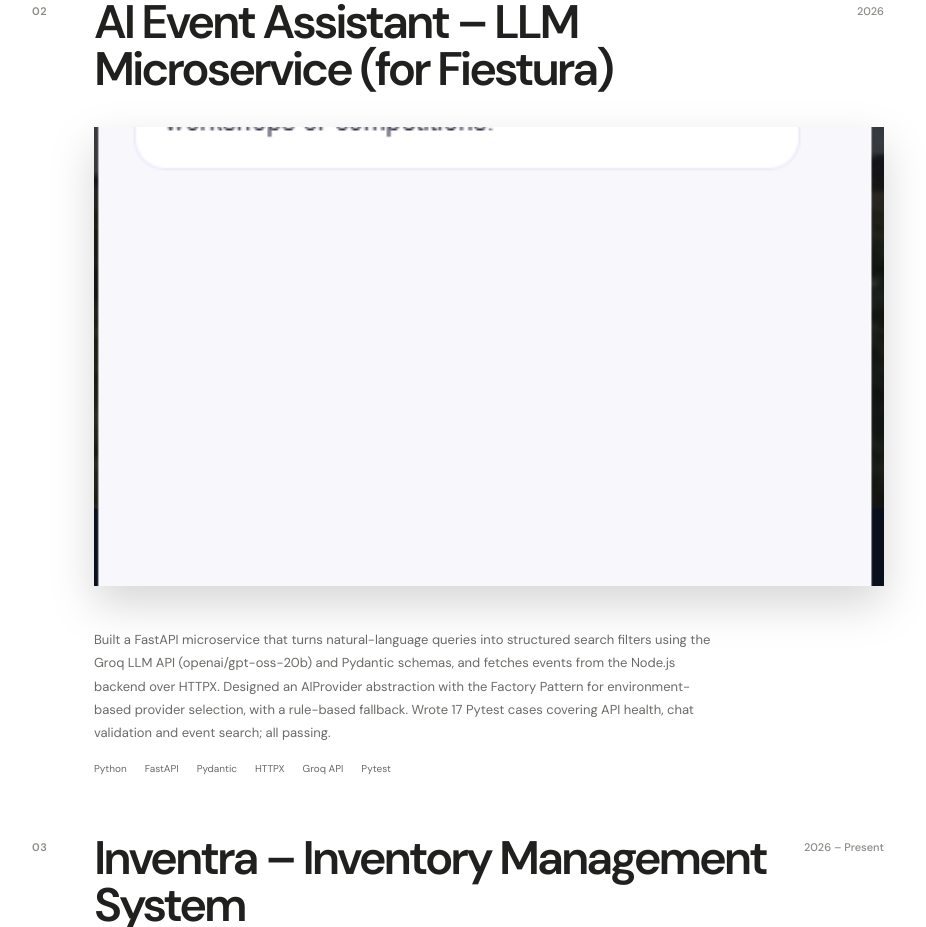
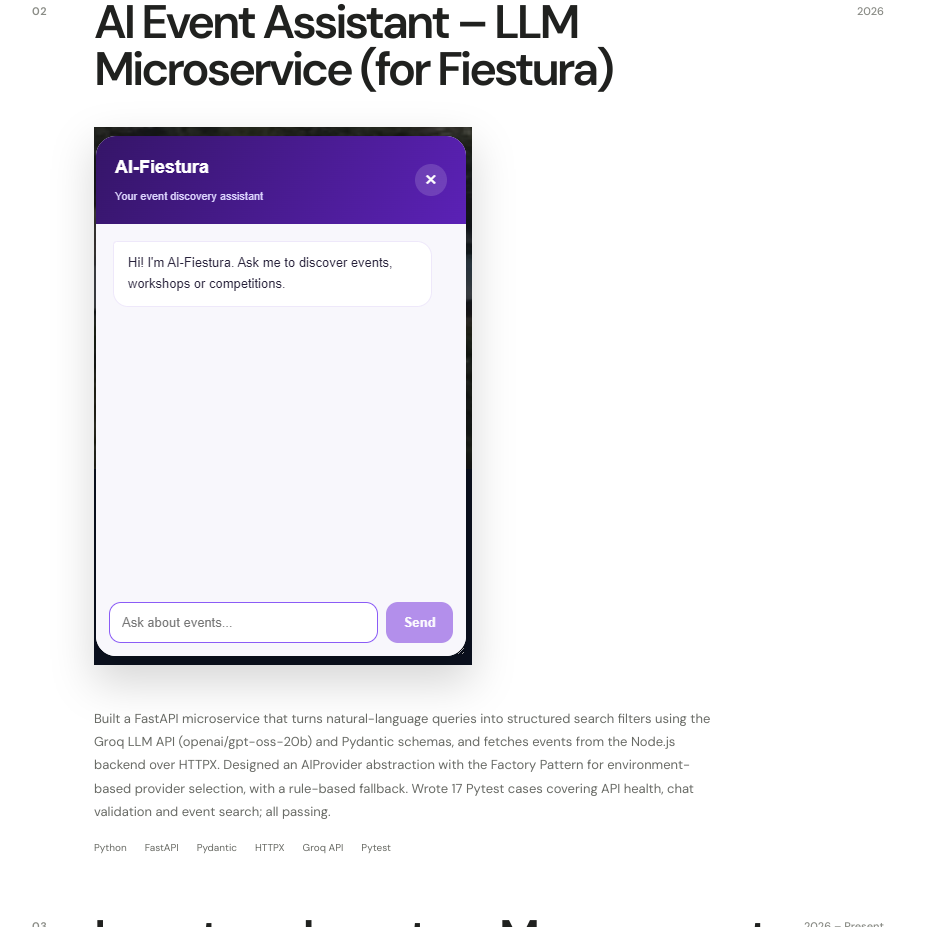
Before and after one commit to akshanshy/portfolio, a React (Vite) app: page / in a window 1280 px wide. Shown: the part 3580-4507 px from the top of the page, without its empty margins (68-994 px from the left). Built offline with nearby package versions, Linux system fonts and the light colour scheme.

Commit message:
feat: enhance IsometricShowcase component with fullSize prop and corresponding styles

```diff
--- a/src/App.jsx
+++ b/src/App.jsx
@@ -54,6 +54,7 @@ const projects = [
   {
     title: 'AI Event Assistant – LLM Microservice (for Fiestura)',
     image: '/aifiestura.png',
+    fullSize: true,
     description:
       'Built a FastAPI microservice that turns natural-language queries into structured search filters using the Groq LLM API (openai/gpt-oss-20b) and Pydantic schemas, and fetches events from the Node.js backend over HTTPX. Designed an AIProvider abstraction with the Factory Pattern for environment-based provider selection, with a rule-based fallback. Wrote 17 Pytest cases covering API health, chat validation and event search; all passing.',
     tech: ['Python', 'FastAPI', 'Pydantic', 'HTTPX', 'Groq API', 'Pytest'],
@@ -229,6 +230,7 @@ function App() {
                       className="project-showcase"
                       src={project.image}
                       alt={`${project.title} project screenshot`}
+                      fullSize={project.fullSize}
                     />
                   )}
                   <p className="project-description">{project.description}</p>
--- a/src/IsometricShowcase.jsx
+++ b/src/IsometricShowcase.jsx
@@ -2,9 +2,14 @@ function IsometricShowcase({
   src = '/placeholder.jpg',
   alt = 'My Project Showcase',
   className = '',
+  fullSize = false,
 }) {
+  const classes = ['isometric-showcase']
+  if (fullSize) classes.push('isometric-showcase--natural')
+  if (className) classes.push(className)
+
   return (
-    <div className={`isometric-showcase${className ? ` ${className}` : ''}`}>
+    <div className={classes.join(' ')}>
       <figure className="isometric-showcase__image">
         <img src={src} alt={alt} loading="lazy" decoding="async" />
       </figure>
--- a/src/index.css
+++ b/src/index.css
@@ -423,6 +423,18 @@ a:focus-visible {
   margin: 34px 0 42px;
 }
 
+.isometric-showcase.isometric-showcase--natural {
+  width: min(100%, 378px);
+  aspect-ratio: auto;
+}
+
+.isometric-showcase--natural .isometric-showcase__image {
+  position: relative;
+  inset: auto;
+  width: 100%;
+  height: auto;
+}
+
 .isometric-showcase__image {
   position: absolute;
   inset: 0;
@@ -436,6 +448,11 @@ a:focus-visible {
   width: 100%;
   height: 100%;
   object-fit: cover;
+}
+
+.isometric-showcase--natural .isometric-showcase__image img {
+  height: auto;
+  object-fit: contain;
 }
 
 @media (hover: hover) {
```
